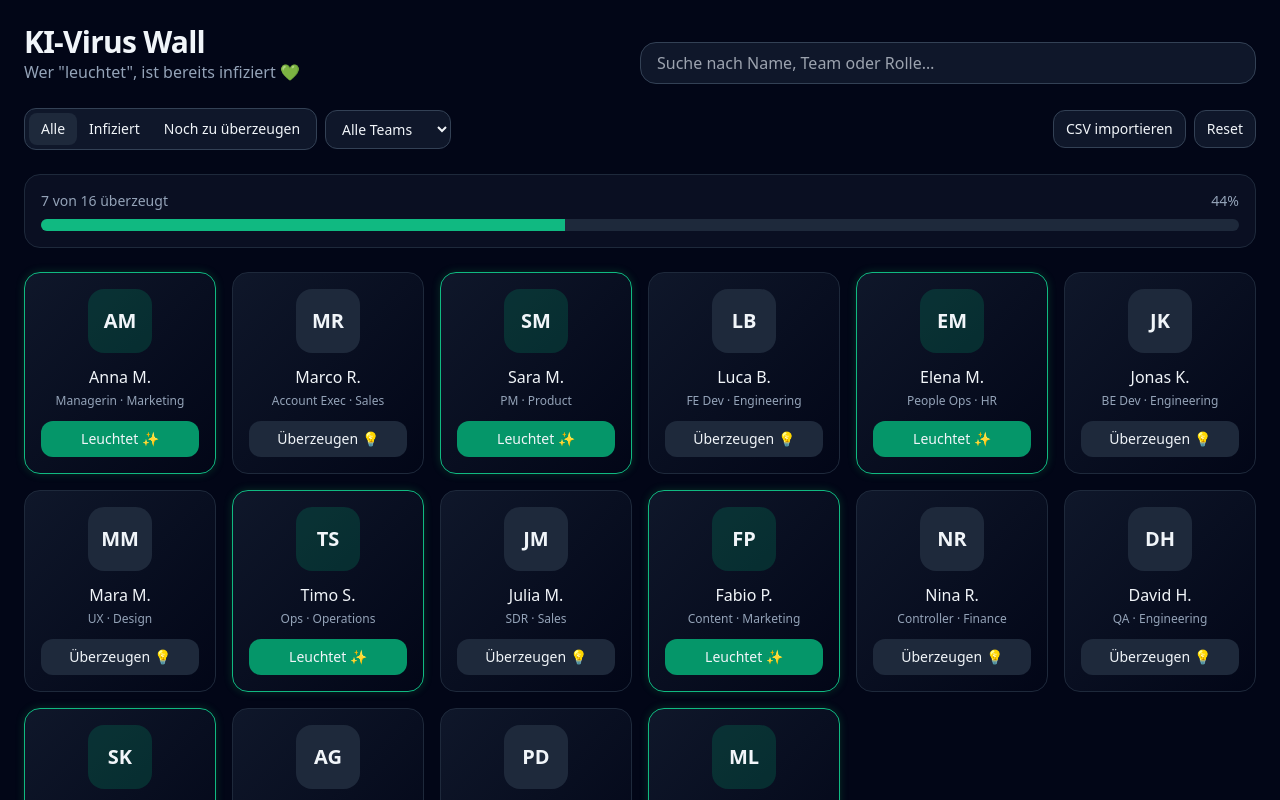
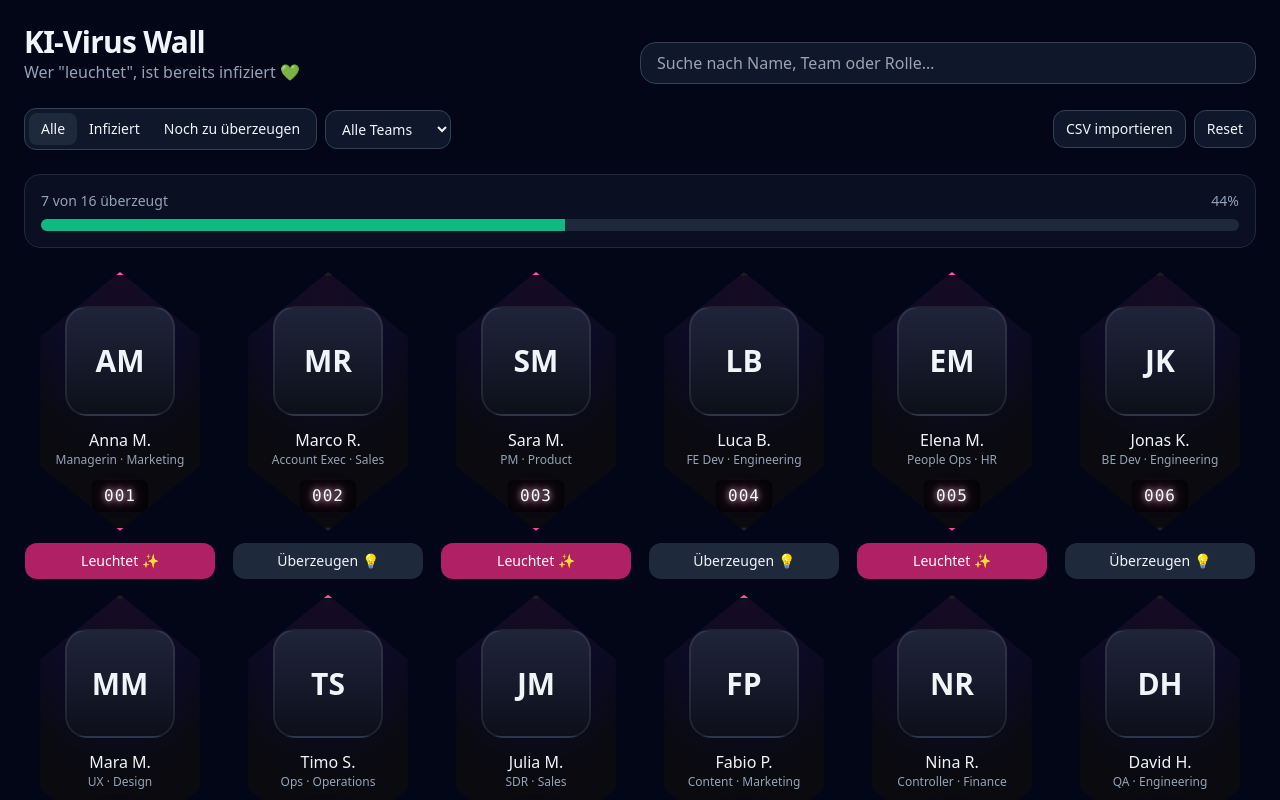
Before and after one commit to RolandTschurtschenthaler/ki-virus-wall, a React (Vite) app: page / in a window 1280 px wide. Shown: the top 800 px of the page. Built offline with nearby package versions, Linux system fonts and the light colour scheme.

Commit message:
Update App.jsx

```diff
--- a/src/App.jsx
+++ b/src/App.jsx
@@ -181,25 +181,73 @@ export default function App() {
 }
 
 function PersonCard({ person, onToggle }) {
-  const initials = useMemo(() => person.name.split(" ").map(w => w[0]).slice(0,2).join("").toUpperCase(), [person.name]);
+  // Nummer wie bei Squid Game – nimm person.number, sonst aus id generieren
+  const num = String(person.number ?? person.id ?? "").padStart(3, "0");
+
+  // Falls ihr Photos habt: person.photoUrl befüllen, sonst Initialen anzeigen
+  const initials = useMemo(
+    () => person.name.split(" ").map(w => w[0]).slice(0,2).join("").toUpperCase(),
+    [person.name]
+  );
+
+  const active = !!person.infected;
+
   return (
-    <motion.div
-      layout
-      whileHover={{ y: -3 }}
-      className={`relative rounded-2xl border ${person.infected ? "border-emerald-500 glow" : "border-slate-800"} bg-gradient-to-br from-slate-900 to-slate-950 p-4 flex flex-col items-center text-center`}
-    >
-      <div className={`w-16 h-16 rounded-2xl mb-3 flex items-center justify-center text-xl font-semibold ${person.infected ? "bg-emerald-700/30" : "bg-slate-800"}`}>
-        {initials}
+    <motion.div layout className="flex flex-col items-center">
+      {/* Hex/Raute-Kachel */}
+      <div
+        className={[
+          "sg-hex",                       // Form + Hintergrund
+          "w-[160px] sm:w-[180px] md:w-[190px] aspect-[1/1.12]", // Größe
+          "p-3 md:p-4",
+          "transition-transform duration-200 hover:-translate-y-1",
+          active ? "sg-neon" : "sg-muted"
+        ].join(" ")}
+      >
+        {/* Bild / Initialen */}
+        <div className="sg-photo mx-auto w-[72%] mt-[10%] mb-3 grid place-items-center">
+          {person.photoUrl ? (
+            <img
+              src={person.photoUrl}
+              alt={person.name}
+              className="w-full h-full object-cover"
+              loading="lazy"
+            />
+          ) : (
+            <div className="w-full h-full grid place-items-center text-2xl md:text-3xl font-semibold text-slate-100">
+              {initials}
+            </div>
+          )}
+        </div>
+
+        {/* Name */}
+        <div className="text-center px-2">
+          <div className="text-sm md:text-base font-medium truncate">{person.name}</div>
+          <div className="text-[10px] md:text-xs text-slate-400 truncate">
+            {person.role} · {person.team}
+          </div>
+        </div>
+
+        {/* Nummer unten wie im Poster */}
+        <div className="mt-2 md:mt-3 text-center">
+          <span className="sg-num inline-block bg-black/60 rounded-md px-3 py-1 text-slate-50 text-sm md:text-base">
+            {num}
+          </span>
+        </div>
       </div>
-      <div className="space-y-1 w-full">
-        <div className="font-medium truncate" title={person.name}>{person.name}</div>
-        <div className="text-xs text-slate-400 truncate" title={`${person.role} · ${person.team}`}>{person.role} · {person.team}</div>
-      </div>
+
+      {/* Action-Button darunter */}
       <button
         onClick={onToggle}
-        className={`mt-3 w-full rounded-xl px-3 py-2 text-sm font-medium ${person.infected ? "bg-emerald-600 hover:bg-emerald-500" : "bg-slate-800 hover:bg-slate-700"}`}
+        className={[
+          "mt-3 w-[160px] sm:w-[180px] md:w-[190px]",
+          "rounded-xl px-3 py-2 text-sm font-medium",
+          active
+            ? "bg-pink-600/80 hover:bg-pink-500 text-white"
+            : "bg-slate-800 hover:bg-slate-700 text-slate-100"
+        ].join(" ")}
       >
-        {person.infected ? "Leuchtet ✨" : "Überzeugen 💡"}
+        {active ? "Leuchtet ✨" : "Überzeugen 💡"}
       </button>
     </motion.div>
   );
```
